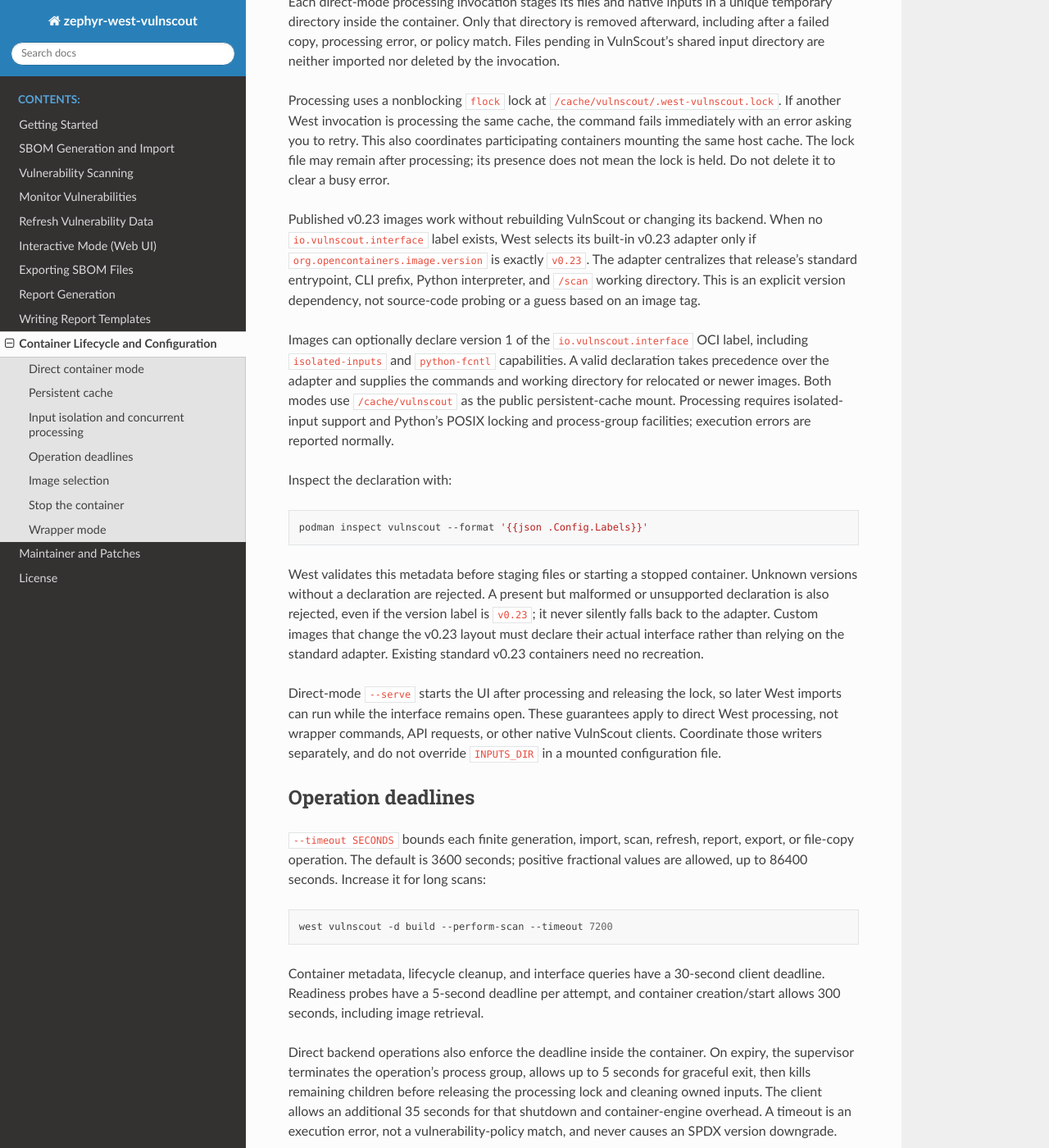
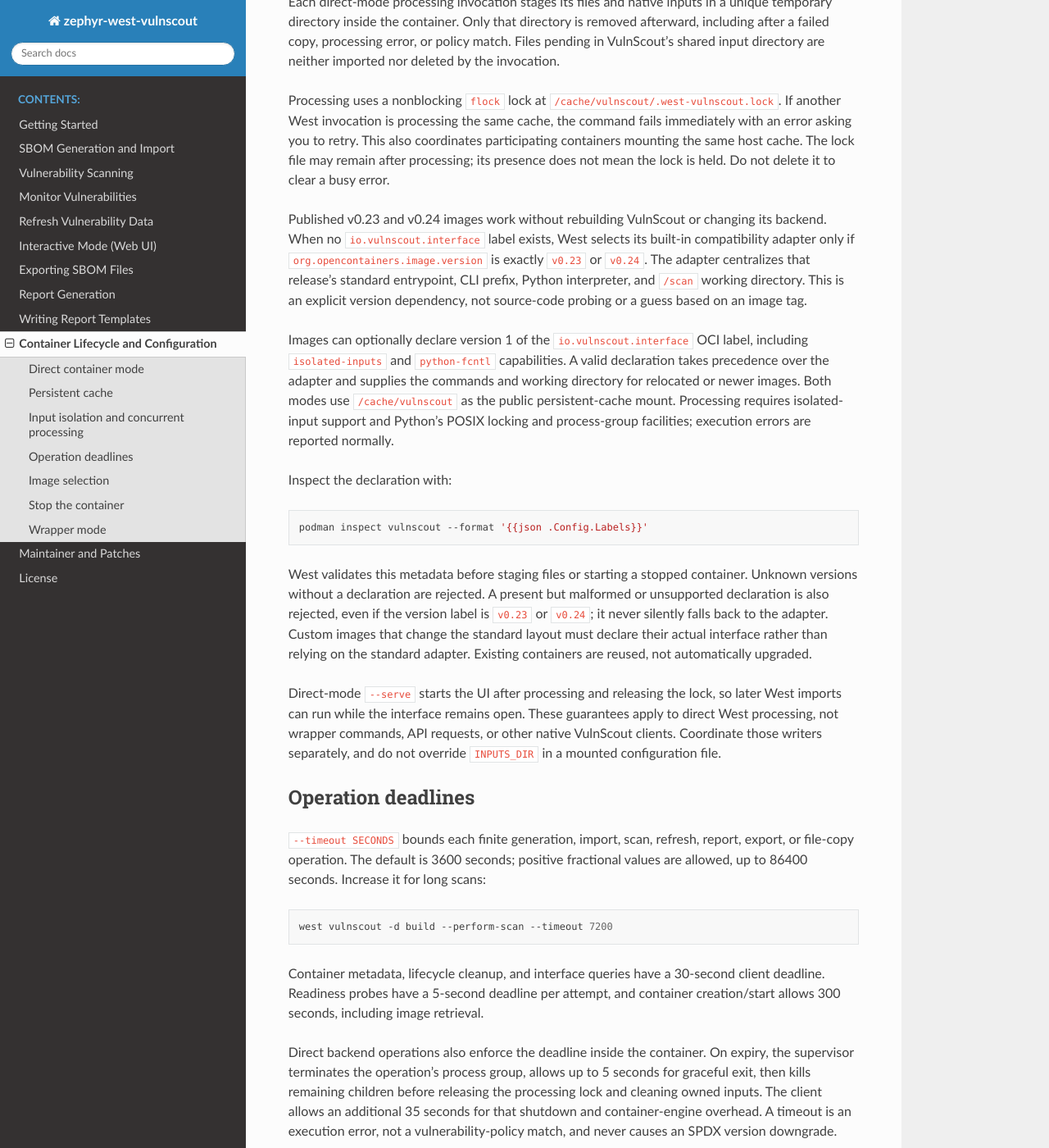
Before and after one commit to savoirfairelinux/zephyr-west-vulnscout, a Sphinx documentation site: the page built from doc/container-configuration.md, in a window 1280 px wide and 1400 px high, scrolled down 933 px. Shown: the whole window at 82% size. Built offline with Sphinx 7.4.7 and the Read the Docs theme 3.1.0, drawn with Linux system fonts in a browser that asks for light colours; some of the changed text lies outside the part shown.

Commit message:
Update default VulnScout image to v0.24
Use v0.24 by default while preserving explicit image and version
overrides. Accept standard v0.24 image metadata through the existing
compatibility adapter and retain support for v0.23 images.

Update documentation and regression coverage for both supported
versions. Existing containers remain unchanged until recreated.

Signed-off-by: ValentinBoudevinSFL <valentin.boudevin@savoirfairelinux.com>

```diff
--- a/doc/container-configuration.md
+++ b/doc/container-configuration.md
@@ -51,9 +51,9 @@
 The lock file may remain after processing; its presence does not mean the lock
 is held. Do not delete it to clear a busy error.
 
-Published v0.23 images work without rebuilding VulnScout or changing its backend.
-When no `io.vulnscout.interface` label exists, West selects its built-in v0.23
-adapter only if `org.opencontainers.image.version` is exactly `v0.23`.
+Published v0.23 and v0.24 images work without rebuilding VulnScout or changing its backend.
+When no `io.vulnscout.interface` label exists, West selects its built-in compatibility
+adapter only if `org.opencontainers.image.version` is exactly `v0.23` or `v0.24`.
 The adapter centralizes that release's standard entrypoint, CLI prefix, Python
 interpreter, and `/scan` working directory. This is an explicit version dependency,
 not source-code probing or a guess based on an image tag.
@@ -74,9 +74,9 @@
 West validates this metadata before staging files or starting a stopped
 container. Unknown versions without a declaration are rejected. A present but
 malformed or unsupported declaration is also rejected, even if the version label
-is `v0.23`; it never silently falls back to the adapter. Custom images that change
-the v0.23 layout must declare their actual interface rather than relying on the
-standard adapter. Existing standard v0.23 containers need no recreation.
+is `v0.23` or `v0.24`; it never silently falls back to the adapter. Custom images that change
+the standard layout must declare their actual interface rather than relying on the
+standard adapter. Existing containers are reused, not automatically upgraded.
 
 Direct-mode `--serve` starts the UI after processing and releasing the lock,
 so later West imports can run while the interface remains open. These guarantees
@@ -116,7 +116,7 @@
 
 `--vulnscout-image` is interpreted as `repo[:tag]`. If the tag is omitted, the
 command uses `VULNSCOUT_VERSION` (or the legacy `VULNSCOT_VERSION`), defaulting
-to `v0.23`. The default image is `docker.io/sflinux/vulnscout:v0.23`.
+to `v0.24`. The default image is `docker.io/sflinux/vulnscout:v0.24`.
 
 For example, add `--vulnscout-image sfl:custom` when creating a container from
 a locally built image. Reusing an existing container does not replace its image.
```
Also changed, not shown: README.md (+6 -6 lines), 4 other files.
